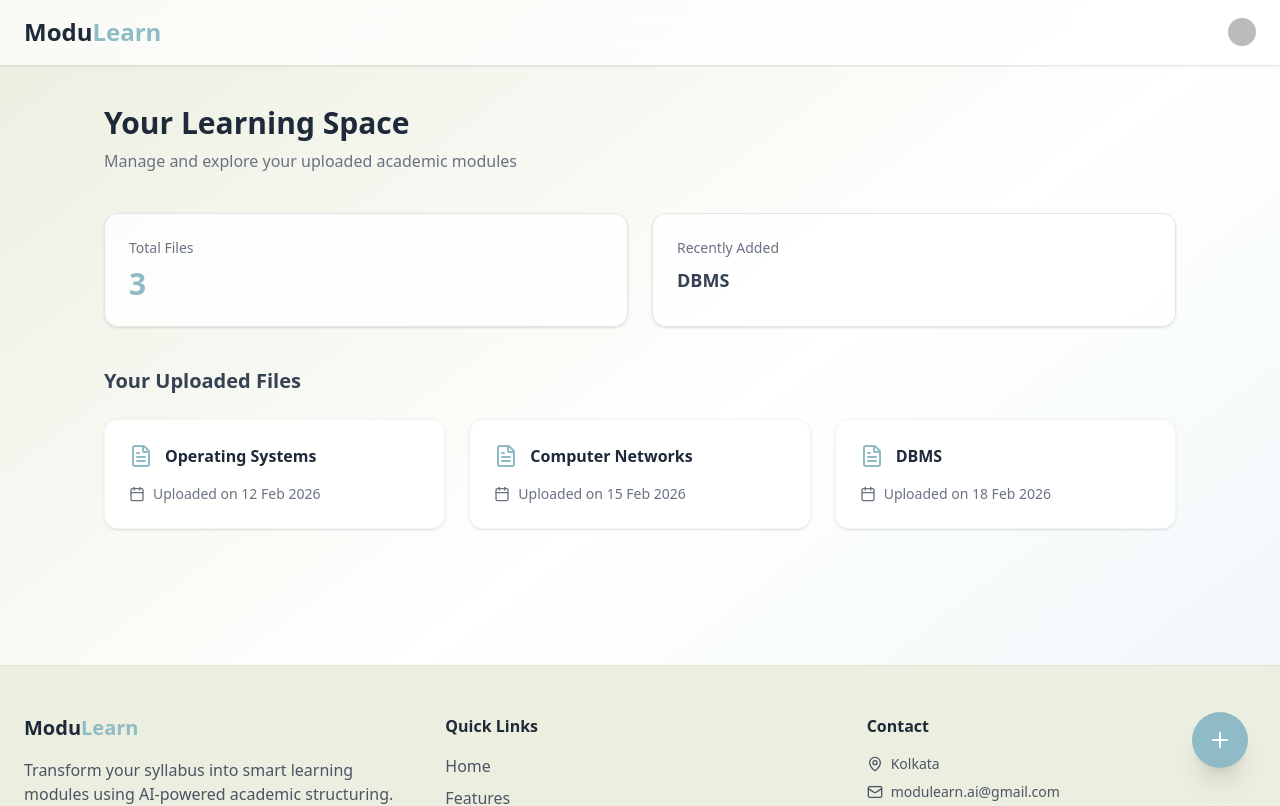
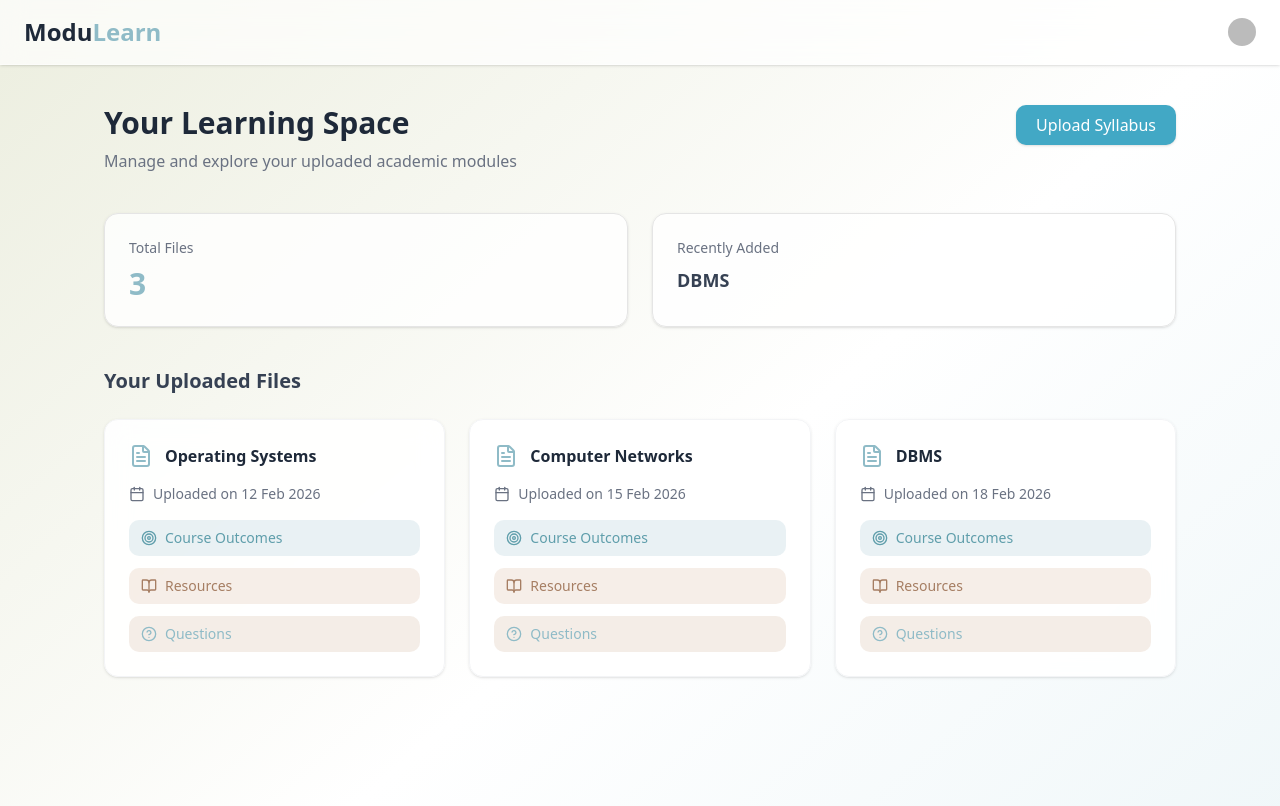
Before and after one commit to Raktim-Mitra/final-year-project-frontend, a Next.js app: page /dashboard in a window 1280 px wide. Shown: the top 806 px of the page. Built offline with nearby package versions, Linux system fonts and the light colour scheme; no server answers; sample sign-in values are in the browser's storage; some icons are missing.

Commit message:
Minor edits

```diff
--- a/app/dashboard/components/FileCard.tsx
+++ b/app/dashboard/components/FileCard.tsx
@@ -1,14 +1,15 @@
 "use client";
 
 import Link from "next/link";
-import { FileText, Calendar } from "lucide-react";
+import { FileText, Calendar, Target, BookOpen, HelpCircle } from "lucide-react";
 
 // eslint-disable-next-line @typescript-eslint/no-explicit-any
 export default function FileCard({ file }: { file: any }) {
   return (
+    <div className="bg-white/90 backdrop-blur-md p-6 rounded-xl shadow hover:shadow-xl transition border border-gray-100 hover:scale-[1.02]">
+
       <Link href={`/view/${file.id}`}>
-      <div className="bg-white/90 backdrop-blur-md p-6 rounded-xl shadow hover:shadow-xl transition border border-gray-100 hover:scale-[1.02] cursor-pointer">
-
+        <div className="cursor-pointer">
           <div className="flex items-center gap-3 mb-4">
             <FileText className="text-[#8fbbc7]" />
             <h3 className="font-semibold text-gray-800 truncate">
@@ -16,12 +17,34 @@ export default function FileCard({ file }: { file: any }) {
             </h3>
           </div>
 
-        <div className="flex items-center text-sm text-gray-500">
+          <div className="flex items-center text-sm text-gray-500 mb-4">
             <Calendar className="w-4 h-4 mr-2" />
             Uploaded on {file.date}
           </div>
-
         </div>
       </Link>
+
+      {/* Quick Actions */}
+      <div className="flex flex-col gap-3 mt-4">
+      <Link href={`/view/${file.id}?tab=co`}>
+          <button className="w-full flex items-center gap-2 text-sm bg-[#8fbbc7]/20 text-[#5f9eab] px-3 py-2 rounded-lg hover:bg-[#8fbbc7]/30 transition font-medium">
+      <Target className="w-4 h-4 text-[#5f9eab]" />
+         Course Outcomes
+       </button>
+      </Link>
+      <Link href={`/view/${file.id}?tab=resources`}>
+     <button className="w-full flex items-center gap-2 text-sm bg-[#CFAB8D]/20 text-[#a67e63] px-3 py-2 rounded-lg hover:bg-[#CFAB8D]/30 transition font-medium">
+       <BookOpen className="w-4 h-4 text-[#a67e63]" />
+      Resources
+     </button>
+     </Link>
+      <Link href={`/view/${file.id}?tab=questions`}>
+      <button className="w-full flex items-center gap-2 text-sm bg-brand-accent/30 text-[#8fbbc7] px-3 py-2 rounded-lg hover:bg-brand-accent/40 transition font-medium">
+      <HelpCircle className="w-4 h-4 text-[#8fbbc7]" />
+      Questions
+      </button>
+      </Link>
+     </div>
+    </div>
   );
 }
--- a/app/dashboard/page.tsx
+++ b/app/dashboard/page.tsx
@@ -1,10 +1,8 @@
 import { auth } from "@clerk/nextjs/server";
 import { redirect } from "next/navigation";
-
 import Navbar from "../../components/Navbar";
 import Footer from "../../components/Footer";
 import FileGrid from "../dashboard/components/FileGrid";
-import FloatingUploadButton from "../dashboard/components/FloatingUploadButton";
 
 export default async function Dashboard() {
   const { userId } = await auth();
@@ -19,20 +17,28 @@ export default async function Dashboard() {
   ];
 
   return (
-    <div className="min-h-screen bg-linear-to-br from-[#ECEEDF] via-white to-[#BBDCE5]/30">
+    <div className="min-h-screen bg-linear-to-br from-brand-bg via-white to-brand-secondary/30">
 
       <Navbar />
-
-      <main className="p-10 max-w-6xl mx-auto">
+       <main className="p-10 max-w-6xl mx-auto">
 
         {/* Header */}
-        <div className="mb-10">
-          <h1 className="text-3xl font-bold text-gray-800">
+        <div className="mb-10 flex items-start justify-between">
+
+        <div>
+        <h1 className="text-3xl font-bold text-gray-800">
             Your Learning Space
-          </h1>
-          <p className="text-gray-500 mt-2">
+         </h1>
+        <p className="text-gray-500 mt-2">
             Manage and explore your uploaded academic modules
-          </p>
+        </p>
+       </div>
+        <a
+         href="/upload"
+         className="bg-[#42a8c5] text-white px-5 py-2 rounded-lg shadow hover:bg-[#44879c] transition"
+        >
+         Upload Syllabus
+        </a>
         </div>
 
         {/* Stats */}
@@ -64,8 +70,6 @@ export default async function Dashboard() {
         </div>
 
       </main>
-
-      <FloatingUploadButton />
       <Footer />
     </div>
   );
--- a/app/view/page.tsx
+++ b/app/view/page.tsx
@@ -15,7 +15,7 @@ export default function ResultsPage() {
   const currentData = getResultById(currentResultId);
 
   return (
-    <div className="min-h-screen bg-gradient-to-br from-brand-bg via-white to-brand-secondary/20">
+    <div className="min-h-screen bg-linear-to-br from-brand-bg via-white to-brand-secondary/20">
       <Navbar />
 
       <div className="max-w-6xl mx-auto px-6 py-8">
@@ -25,7 +25,7 @@ export default function ResultsPage() {
             onClick={() => router.push(`/view/${currentResultId}`)}
             className="w-full mb-10 text-left group"
           >
-            <div className="relative overflow-hidden bg-gradient-to-r from-brand-primary to-brand-secondary rounded-2xl p-6 shadow-lg hover:shadow-xl transition-all hover:-translate-y-0.5">
+            <div className="relative overflow-hidden bg-linear-to-r from-brand-primary to-brand-secondary rounded-2xl p-6 shadow-lg hover:shadow-xl transition-all hover:-translate-y-0.5">
               <div className="absolute top-0 right-0 w-40 h-40 bg-white/10 rounded-full -translate-y-1/2 translate-x-1/2" />
               <div className="absolute bottom-0 left-20 w-24 h-24 bg-white/5 rounded-full translate-y-1/2" />
 
```
Lines whose indentation alone changed are shown as unchanged.
